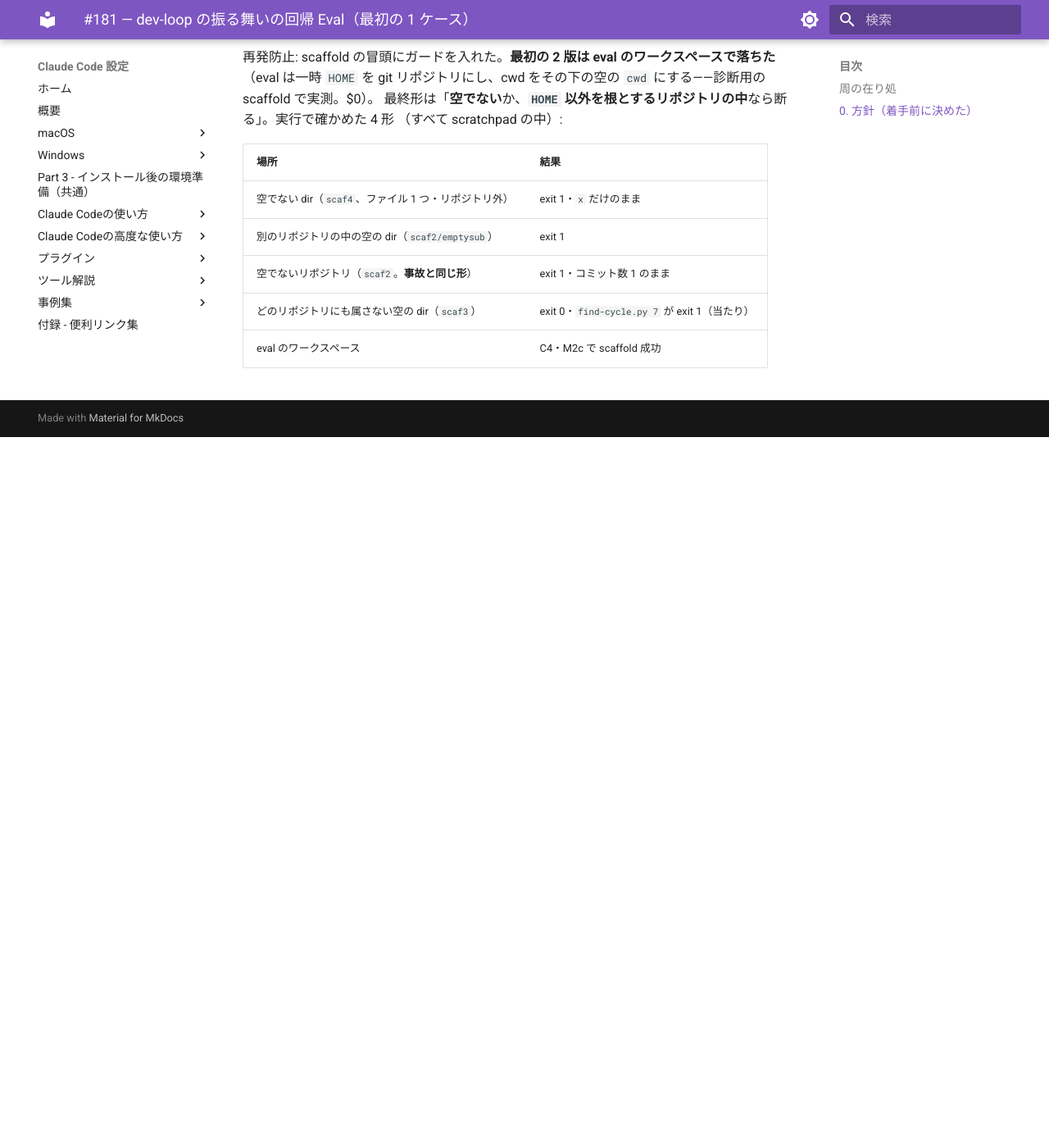
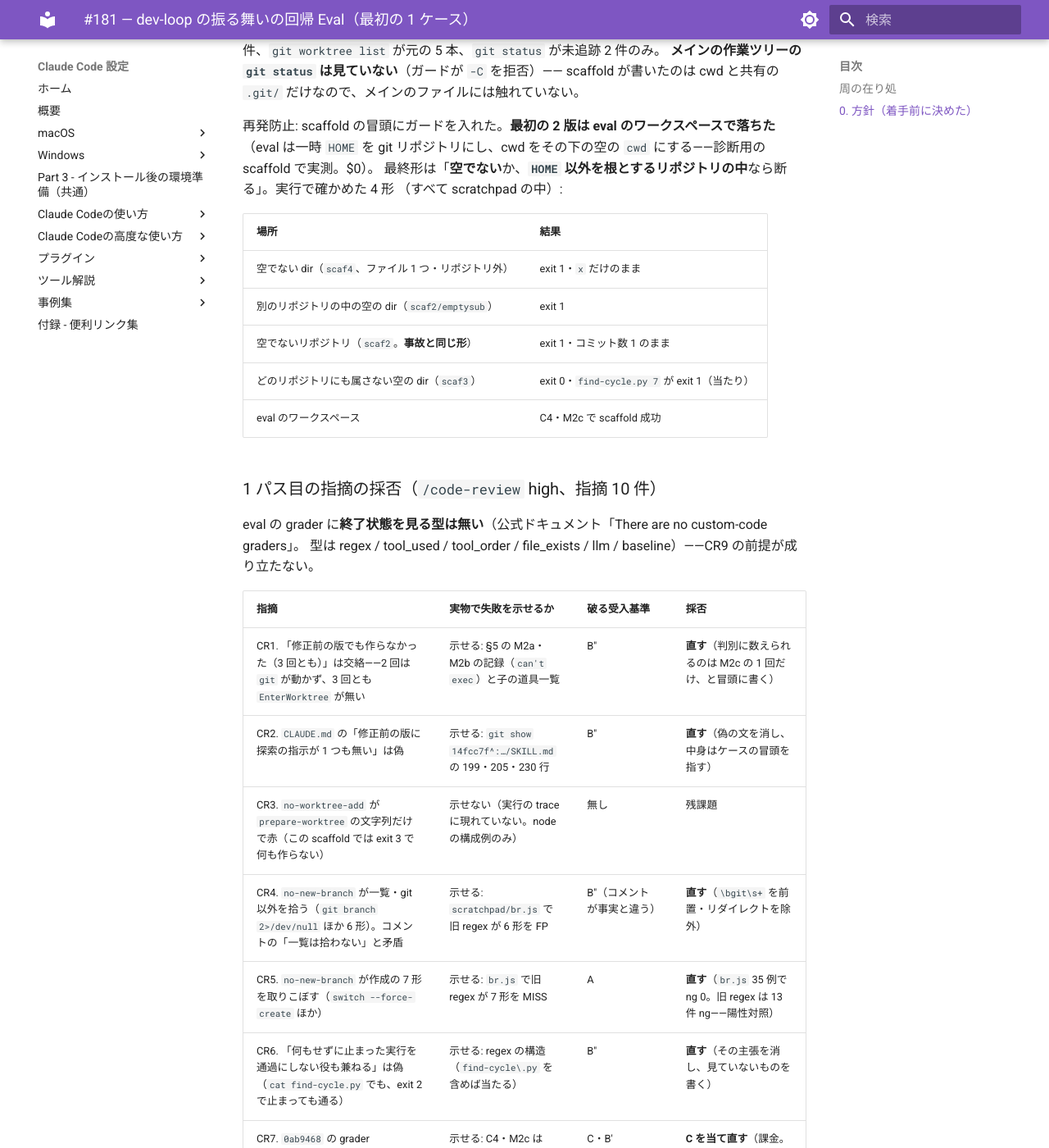
Before and after one commit to hdknr/claude-code-setup, an MkDocs documentation site: the page built from docs/plans/issue-181.md, in a window 1280 px wide and 1400 px high, scrolled down 5881 px. Shown: the whole window at 82% size. Built offline with MkDocs 1.6.1 and Material for MkDocs 9.7.7, drawn with Linux system fonts in a browser that asks for light colours; before the commit the page ends 6414 px from its top, so only the background shows below that; some of the changed text lies outside the part shown.

Commit message:
fix(dev-loop): /code-review 1 パス目の指摘を直す——交絡と主張の範囲、no-new-branch の取りこぼしと偽陽性 (#181)
Co-Authored-By: Claude Opus 5.5 <noreply@anthropic.com>

```diff
--- a/docs/plans/issue-181.md
+++ b/docs/plans/issue-181.md
@@ -86,7 +86,10 @@ version bump は `check-version-bump.py` が要求した——`evals/` もプラ
 - 手順 4: 実装済み（`e4e4b82`・version bump）
 - Verifier 1 パス目: **反証 2 件**（V1・V2）＋所見（V3〜V8）。採否は §6。直す 4 件（V1・V3・V4・V6）を直した
   （**V4 は Verifier ではなく親が V3 を直す過程で見つけた**）。**直した分は既存の trace に当て直して結果不変**
-- `/code-review` 1 パス目: 未（**Verifier の指摘を直した後の差分に当てる**——1 パス目が見るのは実装＋V の修正）
+- `/code-review` 1 パス目（2026-10-04、effort high、再開したセッションで）: **指摘 10 件**＋軽微 1 件。
+  採否は §6。直す 6 件（CR1・CR2・CR4・CR5・CR6・CR10）を直した。**CR7（確定した grader は
+  実ハーネスを通っていない）は、C を当て直すことで扱う——課金するので人間に訊く**
+- 2 パス目に残っているもの: **手順 5 の当て直し（Verifier）** と **`/code-review` 2 パス目** の両方
 - 割り目（手順 4 の完了時）: **訊いていない**——人間の判断（git の修理・着地の選択）を挟みながら 1 セッションで進めた
 - 実験（すべて `--runs 1 --ablation none`、子のモデルは `claude-opus-5-5`）:
     - C3（現行 `SKILL.md`）: **4/4 通過**、5 ターン、$0.62
@@ -169,3 +172,26 @@ scaffold が書いたのは cwd と共有の `.git/` だけなので、メイン
 | 空でないリポジトリ（`scaf2`。**事故と同じ形**） | exit 1・コミット数 1 のまま |
 | どのリポジトリにも属さない空の dir（`scaf3`） | exit 0・`find-cycle.py 7` が exit 1（当たり） |
 | eval のワークスペース | C4・M2c で scaffold 成功 |
+
+### 1 パス目の指摘の採否（`/code-review` high、指摘 10 件）
+
+eval の grader に**終了状態を見る型は無い**（公式ドキュメント「There are no custom-code graders」。
+型は regex / tool_used / tool_order / file_exists / llm / baseline）——CR9 の前提が成り立たない。
+
+| 指摘 | 実物で失敗を示せるか | 破る受入基準 | 採否 |
+| --- | --- | --- | --- |
+| CR1. 「修正前の版でも作らなかった（3 回とも）」は交絡——2 回は `git` が動かず、3 回とも `EnterWorktree` が無い | 示せる: §5 の M2a・M2b の記録（`can't exec`）と子の道具一覧 | B'' | **直す**（判別に数えられるのは M2c の 1 回だけ、と冒頭に書く） |
+| CR2. `CLAUDE.md` の「修正前の版に探索の指示が 1 つも無い」は偽 | 示せる: `git show 14fcc7f^:…/SKILL.md` の 199・205・230 行 | B'' | **直す**（偽の文を消し、中身はケースの冒頭を指す） |
+| CR3. `no-worktree-add` が `prepare-worktree` の文字列だけで赤（この scaffold では exit 3 で何も作らない） | 示せない（実行の trace に現れていない。node の構成例のみ） | 無し | 残課題 |
+| CR4. `no-new-branch` が一覧・git 以外を拾う（`git branch 2>/dev/null` ほか 6 形）。コメントの「一覧は拾わない」と矛盾 | 示せる: `scratchpad/br.js` で旧 regex が 6 形を FP | B''（コメントが事実と違う） | **直す**（`\bgit\s+` を前置・リダイレクトを除外） |
+| CR5. `no-new-branch` が作成の 7 形を取りこぼす（`switch --force-create` ほか） | 示せる: `br.js` で旧 regex が 7 形を MISS | A | **直す**（`br.js` 35 例で ng 0。旧 regex は 13 件 ng——陽性対照） |
+| CR6. 「何もせずに止まった実行を通過にしない役も兼ねる」は偽（`cat find-cycle.py` でも、exit 2 で止まっても通る） | 示せる: regex の構造（`find-cycle\.py` を含めば当たる） | B'' | **直す**（その主張を消し、見ていないものを書く） |
+| CR7. `0ab9468` の grader（`"command"` に限った版）は実ハーネスを通っていない。C・B' の証拠は旧 grader の実行 | 示せる: C4・M2c は `0ab9468` より前の実行 | C・B' | **C を当て直す**（課金。人間に訊く） |
+| CR8. 行継続・`python -c`・サブエージェントの中での作成を見ない | 示せない（trace に現れていない） | 無し | 残課題（コメントに見ていないと書いた） |
+| CR9. 終了状態で採点すべき | 示せない／手段が無い（上記） | 無し | 残課題 |
+| CR10. 「SKILL.md から指示が消えたら」は広すぎる——`14fcc7f^` には `scripts/` も `references/` も無い | 示せる: `git ls-tree -r 14fcc7f^ plugins/dev-loop` が 4 ファイル | B'' | **直す**（「指示とスクリプトの両方が消えたら」に狭める） |
+| 軽微. `no-enter-worktree-create` が `{"path":…,"name":null}` を赤にする | 示せない | 無し | 残課題 |
+
+### 2 つ目の割り目（2026-10-04）
+
+`AskUserQuestion` で訊いた——**「このまま続ける」**。CR7 は **C を当て直す（課金承認済み）**。
```
Also changed, not shown: CLAUDE.md (+3 -3 lines), 1 other file.
